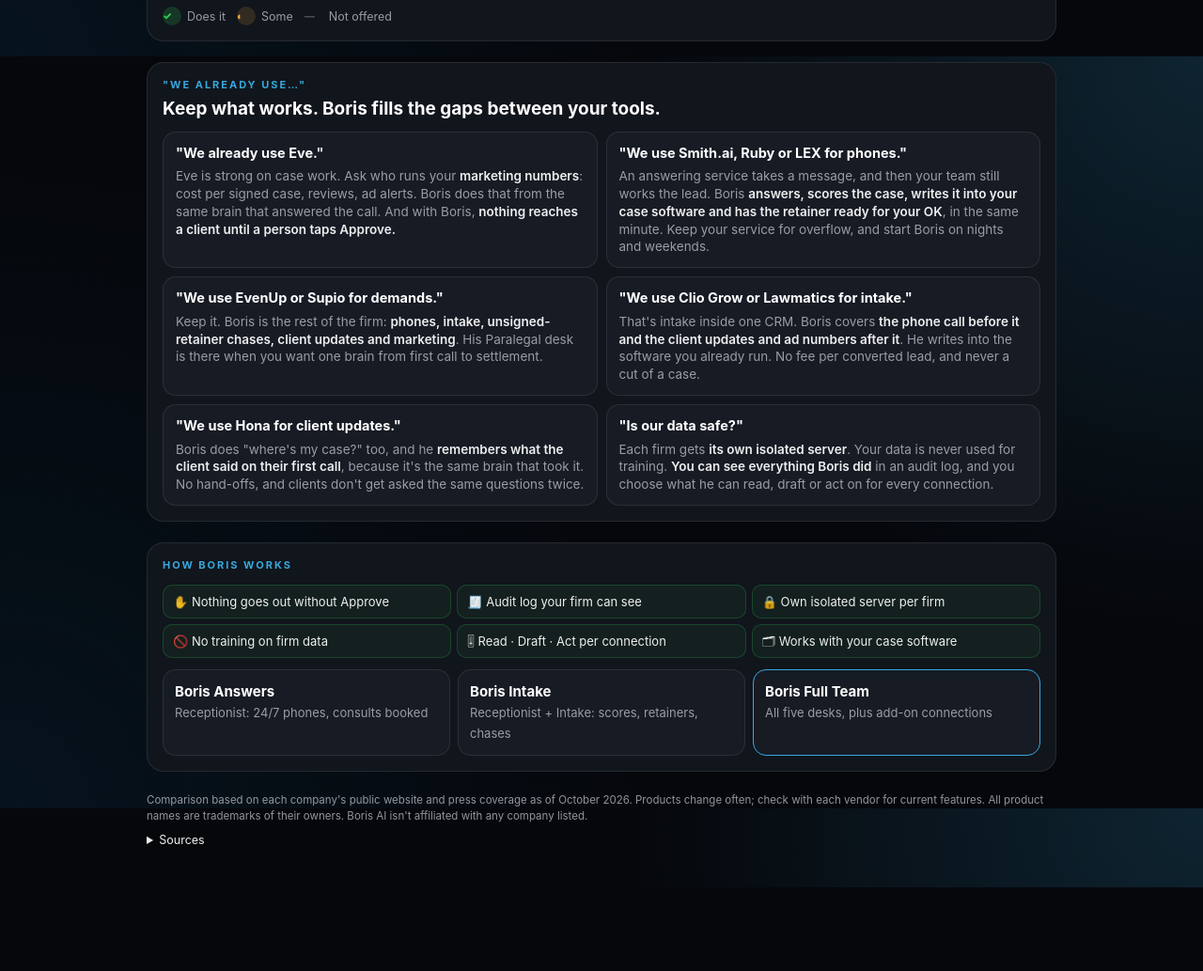
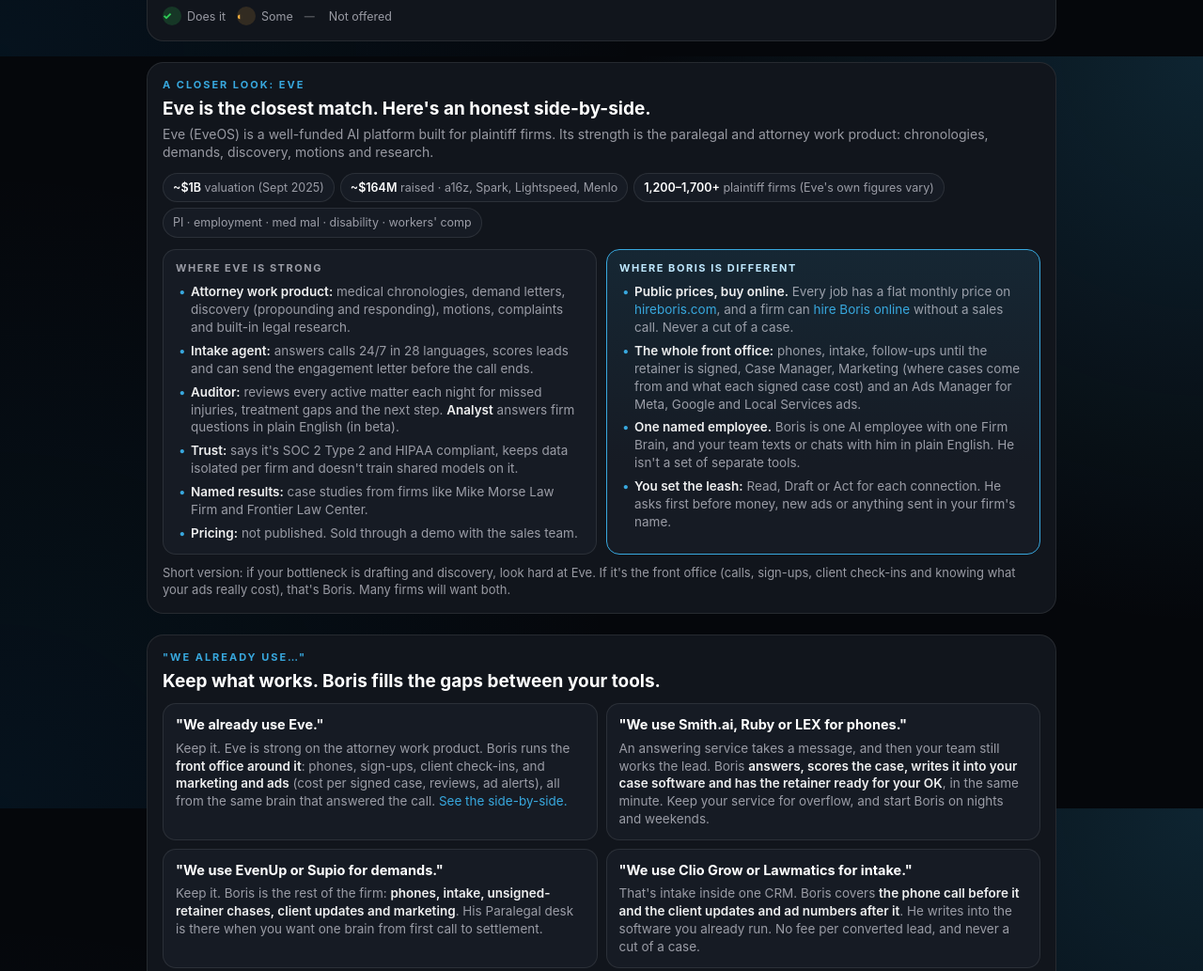
Before and after one commit to Boris148/boris-ai-competitors, a plain HTML site: page index.html in a window 1280 px wide. Shown: the part 1540-2573 px from the top of the page at 94% size. Before the commit the page ends 2484 px from the top, so only its background shows below. Drawn offline with Linux system fonts and the light colour scheme.

Commit message:
Add Eve close-up: sourced side-by-side, fairer Eve objection, updated sources

```diff
--- a/index.html
+++ b/index.html
@@ -104,6 +104,22 @@
   .plan span { font-size: 13px; color: var(--muted); }
   .plan.top { border-color: var(--blue); }
 
+
+  /* eve close-up */
+  .facts { display: flex; flex-wrap: wrap; gap: 6px; margin-top: 12px; }
+  .facts span { font-size: 12.5px; padding: 6px 10px; border-radius: 999px; background: var(--card2); border: 1px solid var(--line); color: var(--muted); }
+  .facts b { color: #fff; font-weight: 600; }
+  .eve { display: grid; grid-template-columns: 1fr; gap: 10px; margin-top: 12px; }
+  @media (min-width: 760px) { .eve { grid-template-columns: 1fr 1fr; } }
+  .eve > div { border-radius: 14px; padding: 12px 13px; background: var(--card2); border: 1px solid var(--line); }
+  .eve > div.us { border: 1.5px solid var(--blue); background: linear-gradient(180deg, rgba(56,168,222,.12), var(--card2) 70%); }
+  .eve ul { list-style: none; margin-top: 8px; display: grid; gap: 6px; }
+  .eve li { font-size: 13.5px; color: var(--muted); padding-left: 16px; position: relative; }
+  .eve li::before { content: "•"; position: absolute; left: 3px; color: var(--blue); }
+  .eve li b { color: var(--text); font-weight: 600; }
+  #eve .note { font-size: 13px; color: var(--muted); margin-top: 10px; }
+  .eve a { color: var(--blue); text-decoration: none; }
+
   footer { margin-top: 22px; font-size: 11.5px; color: var(--muted); line-height: 1.5; }
   footer a { color: var(--blue); text-decoration: none; word-break: break-word; }
   footer details { margin-top: 8px; }
@@ -190,11 +206,47 @@
     <div class="legend"><span><span class="y">✓</span>Does it</span><span><span class="p">◐</span>Some</span><span><span class="n">—</span>Not offered</span></div>
   </section>
 
+
+  <section id="eve">
+    <h2>A closer look: Eve</h2>
+    <div class="t">Eve is the closest match. Here's an honest side-by-side.</div>
+    <p class="lead">Eve (EveOS) is a well-funded AI platform built for plaintiff firms. Its strength is the paralegal and attorney work product: chronologies, demands, discovery, motions and research.</p>
+    <div class="facts">
+      <span><b>~$1B</b> valuation (Sept 2025)</span>
+      <span><b>~$164M</b> raised · a16z, Spark, Lightspeed, Menlo</span>
+      <span><b>1,200–1,700+</b> plaintiff firms (Eve's own figures vary)</span>
+      <span>PI · employment · med mal · disability · workers' comp</span>
+    </div>
+    <div class="eve">
+      <div>
+        <div class="lbl">Where Eve is strong</div>
+        <ul>
+          <li><b>Attorney work product:</b> medical chronologies, demand letters, discovery (propounding and responding), motions, complaints and built-in legal research.</li>
+          <li><b>Intake agent:</b> answers calls 24/7 in 28 languages, scores leads and can send the engagement letter before the call ends.</li>
+          <li><b>Auditor:</b> reviews every active matter each night for missed injuries, treatment gaps and the next step. <b>Analyst</b> answers firm questions in plain English (in beta).</li>
+          <li><b>Trust:</b> says it's SOC 2 Type 2 and HIPAA compliant, keeps data isolated per firm and doesn't train shared models on it.</li>
+          <li><b>Named results:</b> case studies from firms like Mike Morse Law Firm and Frontier Law Center.</li>
+          <li><b>Pricing:</b> not published. Sold through a demo with the sales team.</li>
+        </ul>
+      </div>
+      <div class="us">
+        <div class="lbl" style="color:var(--hi)">Where Boris is different</div>
+        <ul>
+          <li><b>Public prices, buy online.</b> Every job has a flat monthly price on <a href="https://hireboris.com/#pricing">hireboris.com</a>, and a firm can <a href="https://hireboris.com/start/">hire Boris online</a> without a sales call. Never a cut of a case.</li>
+          <li><b>The whole front office:</b> phones, intake, follow-ups until the retainer is signed, Case Manager, Marketing (where cases come from and what each signed case cost) and an Ads Manager for Meta, Google and Local Services ads.</li>
+          <li><b>One named employee.</b> Boris is one AI employee with one Firm Brain, and your team texts or chats with him in plain English. He isn't a set of separate tools.</li>
+          <li><b>You set the leash:</b> Read, Draft or Act for each connection. He asks first before money, new ads or anything sent in your firm's name.</li>
+        </ul>
+      </div>
+    </div>
+    <div class="note">Short version: if your bottleneck is drafting and discovery, look hard at Eve. If it's the front office (calls, sign-ups, client check-ins and knowing what your ads really cost), that's Boris. Many firms will want both.</div>
+  </section>
+
   <section>
     <h2>"We already use…"</h2>
     <div class="t">Keep what works. Boris fills the gaps between your tools.</div>
     <div class="objs">
-      <div class="obj"><div class="q">"We already use Eve."</div><div class="a">Eve is strong on case work. Ask who runs your <b>marketing numbers</b>: cost per signed case, reviews, ad alerts. Boris does that from the same brain that answered the call. And with Boris, <b>nothing reaches a client until a person taps Approve.</b></div></div>
+      <div class="obj"><div class="q">"We already use Eve."</div><div class="a">Keep it. Eve is strong on the attorney work product. Boris runs the <b>front office around it</b>: phones, sign-ups, client check-ins, and <b>marketing and ads</b> (cost per signed case, reviews, ad alerts), all from the same brain that answered the call. <a href="#eve" style="color:var(--blue);text-decoration:none">See the side-by-side.</a></div></div>
       <div class="obj"><div class="q">"We use Smith.ai, Ruby or LEX for phones."</div><div class="a">An answering service takes a message, and then your team still works the lead. Boris <b>answers, scores the case, writes it into your case software and has the retainer ready for your OK</b>, in the same minute. Keep your service for overflow, and start Boris on nights and weekends.</div></div>
       <div class="obj"><div class="q">"We use EvenUp or Supio for demands."</div><div class="a">Keep it. Boris is the rest of the firm: <b>phones, intake, unsigned-retainer chases, client updates and marketing</b>. His Paralegal desk is there when you want one brain from first call to settlement.</div></div>
       <div class="obj"><div class="q">"We use Clio Grow or Lawmatics for intake."</div><div class="a">That's intake inside one CRM. Boris covers <b>the phone call before it and the client updates and ad numbers after it</b>. He writes into the software you already run. No fee per converted lead, and never a cut of a case.</div></div>
@@ -225,8 +277,9 @@
     <details>
       <summary>Sources</summary>
       <ol>
-        <li><a href="https://www.eve.legal/blogs/eve-is-now-eveos">Eve: Eve is now EveOS</a> · <a href="https://www.eve.legal/intake">Eve Intake</a></li>
-        <li><a href="https://www.lawnext.com/2026/06/eve-builds-on-ai-workforce-launch-with-eveos-an-ai-native-operational-platform-for-plaintiff-firms.html">LawNext: EveOS launch</a></li>
+        <li><a href="https://www.eve.legal">Eve homepage</a> (products, practice areas, security FAQ, case studies) · <a href="https://www.eve.legal/blogs/eve-is-now-eveos">Eve is now EveOS</a> · <a href="https://www.eve.legal/intake">Eve Intake</a></li>
+        <li><a href="https://www.lawnext.com/2026/06/eve-builds-on-ai-workforce-launch-with-eveos-an-ai-native-operational-platform-for-plaintiff-firms.html">LawNext: EveOS launch, Auditor and Analyst (June 2026)</a></li>
+        <li><a href="https://pulse2.com/eve-103-million-at-1-billion-valuation-raised-to-transform-plaintiff-law-firms-with-ai">Pulse 2.0: Eve $103M Series B at $1B</a> · <a href="https://www.legal.io/articles/5738408/AI-Startup-Eve-Reaches-1B-Valuation-With-New-Funding-Round">Legal.io: total funding $164M</a></li>
         <li><a href="https://supio.com">Supio</a> · <a href="https://www.businesswire.com/news/home/20250918835717/en/Supio-Unveils-Major-AI-Product-Expansions-at-Supio-Summit-2025">Supio Voice</a></li>
         <li><a href="https://www.builtinnyc.com/articles/finch-launches-platform-for-personal-injury-firms-20250416">Finch launch</a></li>
         <li><a href="https://www.evenuplaw.com">EvenUp</a></li>
```
